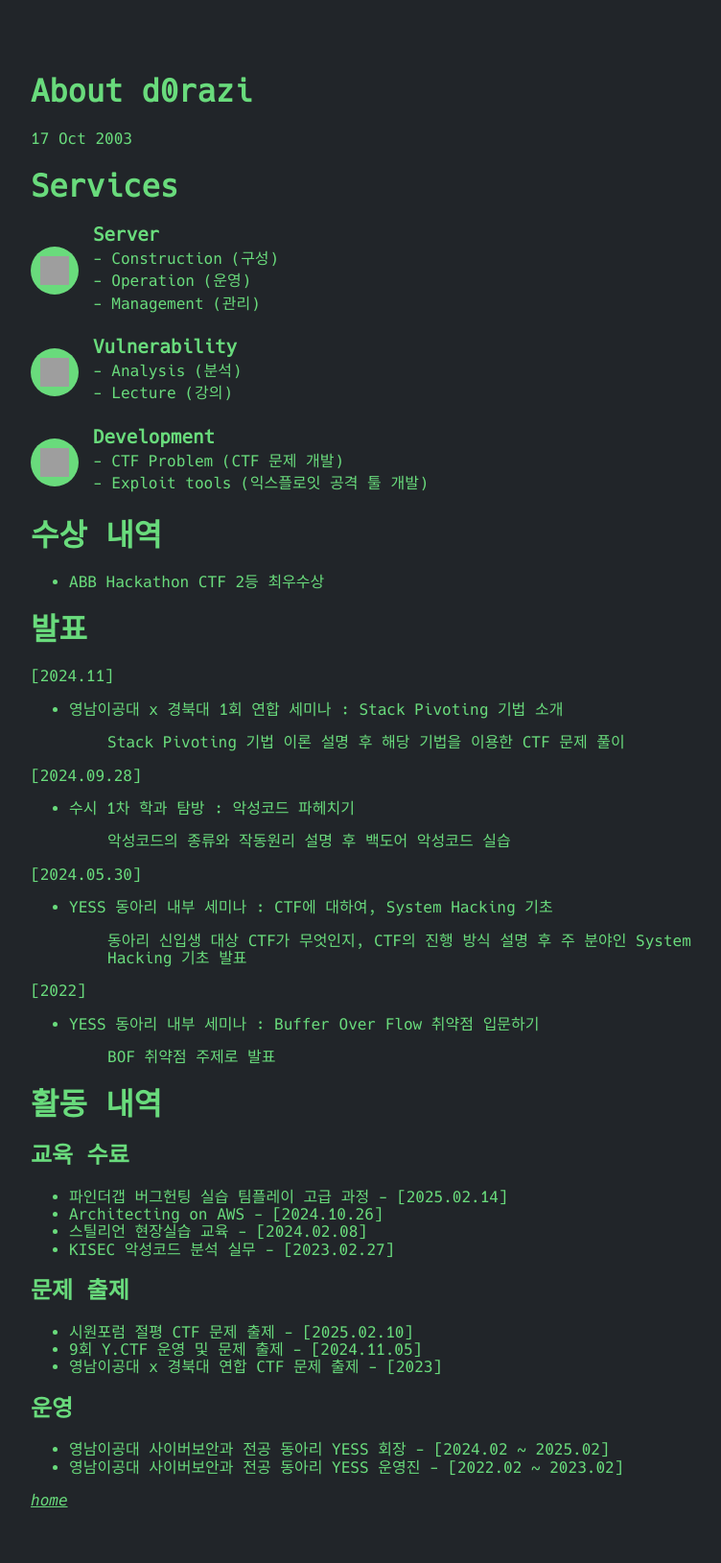
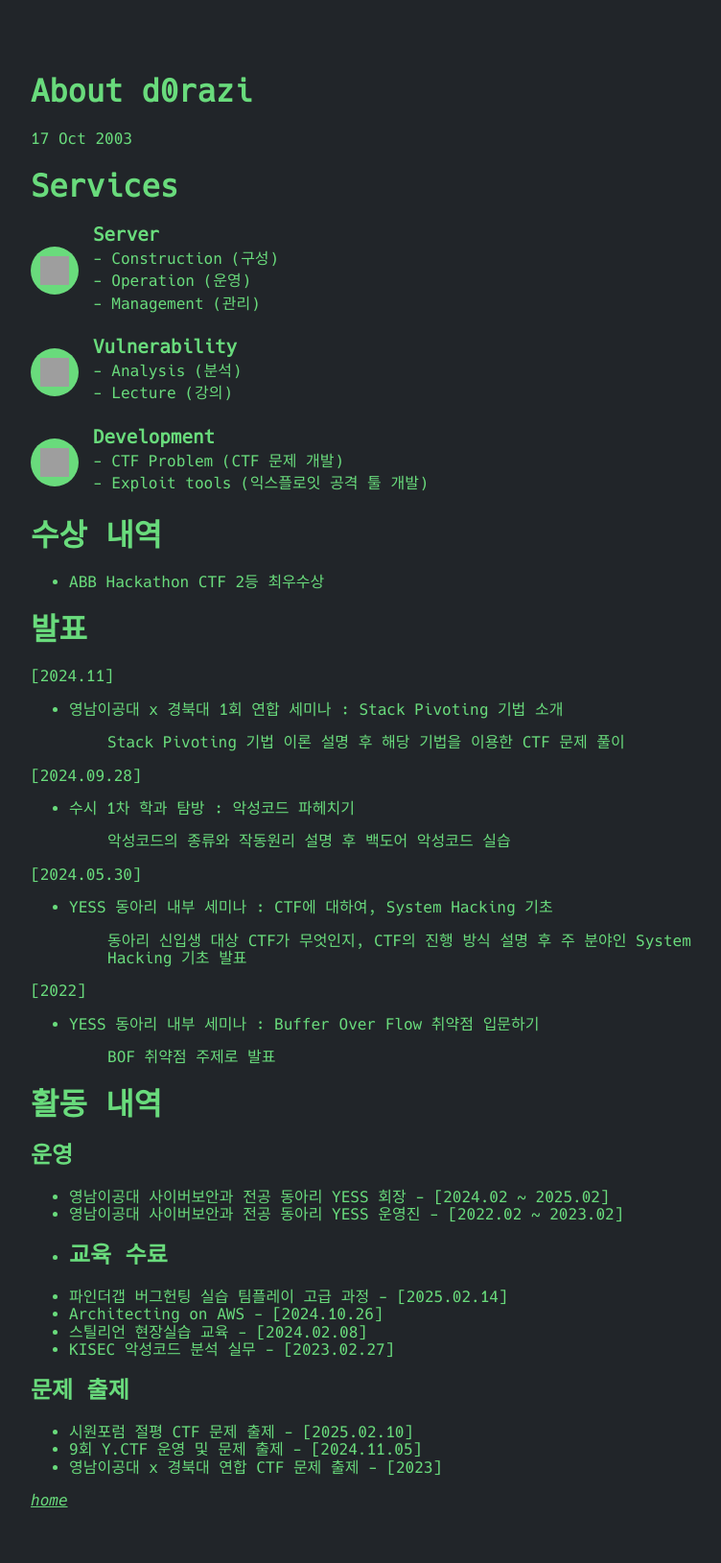
Before and after one commit to d0razi/d0razi.github.io, a Jekyll site: the page built from me.md, in a window 1280 px wide. Shown: the whole page at 96% size, without its empty margins (220-972 px from the left). Built offline with Jekyll 4.4.1, drawn with Linux system fonts in a browser that asks for light colours; some of the changed lines change nothing that is shown; grey boxes are pictures that could not be loaded.

Commit message:
edit architecture

```diff
--- a/me.md
+++ b/me.md
@@ -29,7 +29,11 @@ date: 2003-10-17
 > BOF 취약점 주제로 발표
 
 # 활동 내역
-## 교육 수료
+## 운영
+- 영남이공대 사이버보안과 전공 동아리 YESS 회장 - [2024.02 ~ 2025.02]
+- 영남이공대 사이버보안과 전공 동아리 YESS 운영진 - [2022.02 ~ 2023.02]
+
+- ## 교육 수료
 - 파인더갭 버그헌팅 실습 팀플레이 고급 과정 - [2025.02.14]
 - Architecting on AWS - [2024.10.26]
 - 스틸리언 현장실습 교육 - [2024.02.08]
@@ -39,7 +43,3 @@ date: 2003-10-17
 - 시원포럼 절평 CTF 문제 출제 - [2025.02.10]
 - 9회 Y.CTF 운영 및 문제 출제 - [2024.11.05]
 - 영남이공대 x 경북대 연합 CTF 문제 출제 - [2023]
-
-## 운영
-- 영남이공대 사이버보안과 전공 동아리 YESS 회장 - [2024.02 ~ 2025.02]
-- 영남이공대 사이버보안과 전공 동아리 YESS 운영진 - [2022.02 ~ 2023.02]
```
